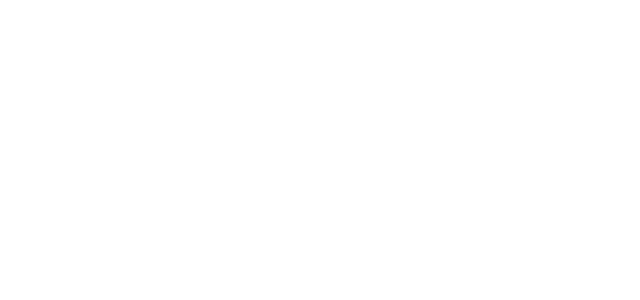
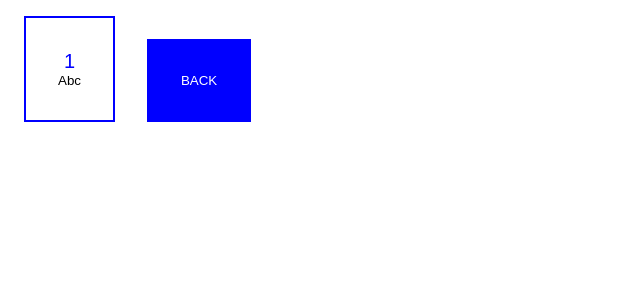
Before and after one commit to bastienstro/phoneKeyboard, a React (Create React App) app in the folder client/: page / in a window 1280 px wide. Shown: the top 300 px of the page, without its empty margins (0-640 px from the left). Built offline with nearby package versions, Linux system fonts and the light colour scheme; the HTML template or start-up script is replaced by a standard one.

Commit message:
create basic buttons

```diff
--- a/client/src/App.js
+++ b/client/src/App.js
@@ -1,11 +1,13 @@
 import React, { Component } from 'react';
+import { PhoneButton,BackButton } from './UIComponents/Phone/Buttons'
 
 class App extends Component {
 
   render() {
     return (
       <div className="App">
-
+        <PhoneButton number={1} letters={"abc"}>dsfsd</PhoneButton>
+        <BackButton number={1} letters={"abc"}>dsfsd</BackButton>
       </div>
     );
   }
--- a/client/src/UIComponents/Phone/Buttons.js
+++ b/client/src/UIComponents/Phone/Buttons.js
@@ -0,0 +1,43 @@
+import React from 'react';
+import styled, { css }  from 'styled-components'
+
+export const Button = styled.button`
+  /* This renders the buttons above... Edit me! */
+  display: inline-block;
+  border:2px solid blue;
+  padding: 2rem;
+  margin: 0.5rem 1rem;
+  background: white;
+  cursor:pointer;
+  color: blue;
+
+  /* The GitHub button is a primary button
+   * edit this to target it specifically! */
+  ${props => props.primary && css`
+    background: blue;
+    color: white;
+  `}
+`
+
+export const PhoneButton = ({number,letters}) => (
+	<Button>
+		<Number>{number}</Number>
+		<Letters>{letters}</Letters>
+	</Button>
+)
+
+export const BackButton = ({onBack}) => (
+	<Button primary onClick={onBack} >BACK</Button>
+)
+
+
+export const Number = styled.div`
+	color:blue;
+	font-size:20px;
+	text-transform:capitalize;
+`
+
+export const Letters = styled.div`
+	color:black;
+	text-transform:capitalize;
+`
```
